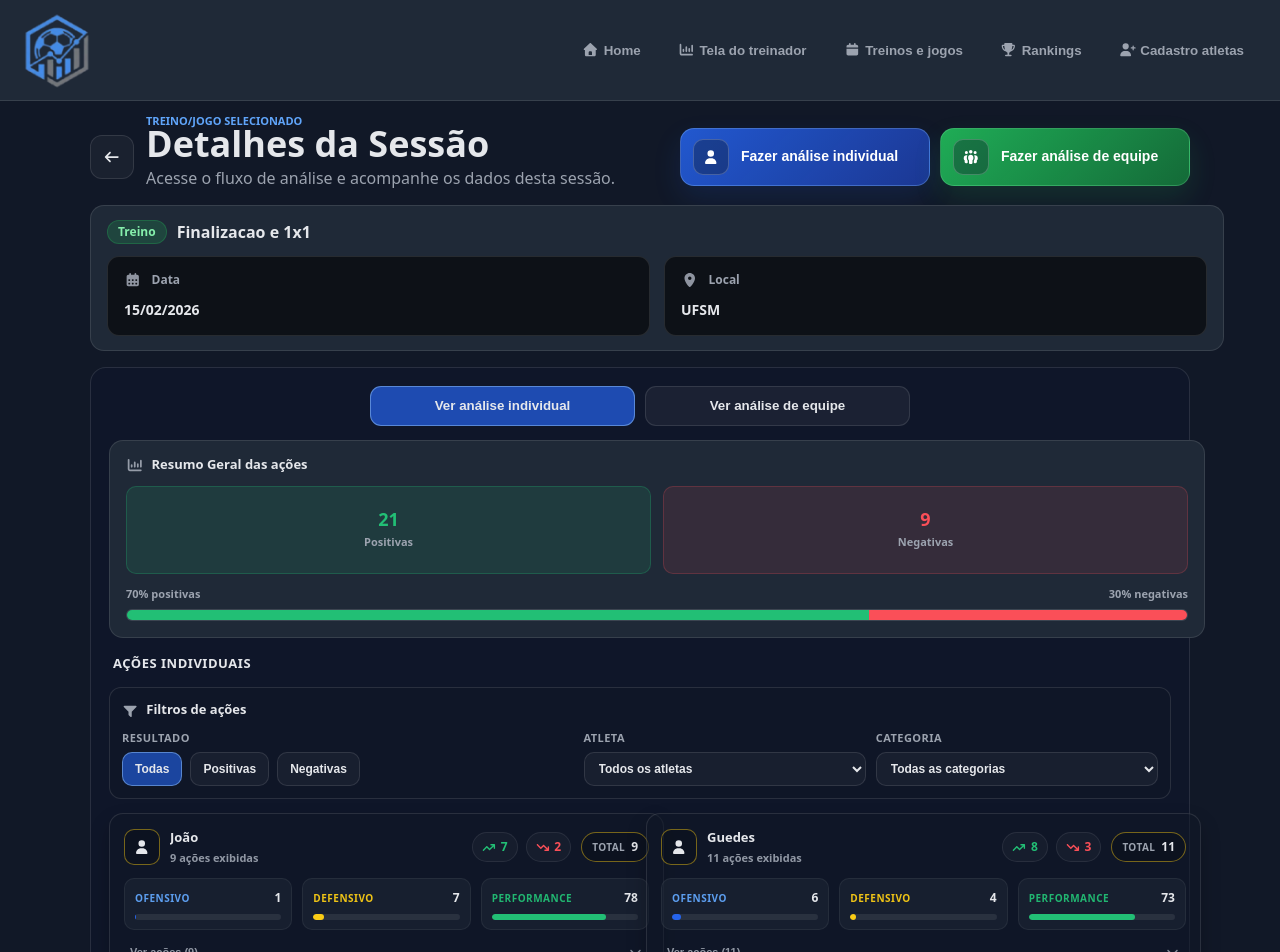
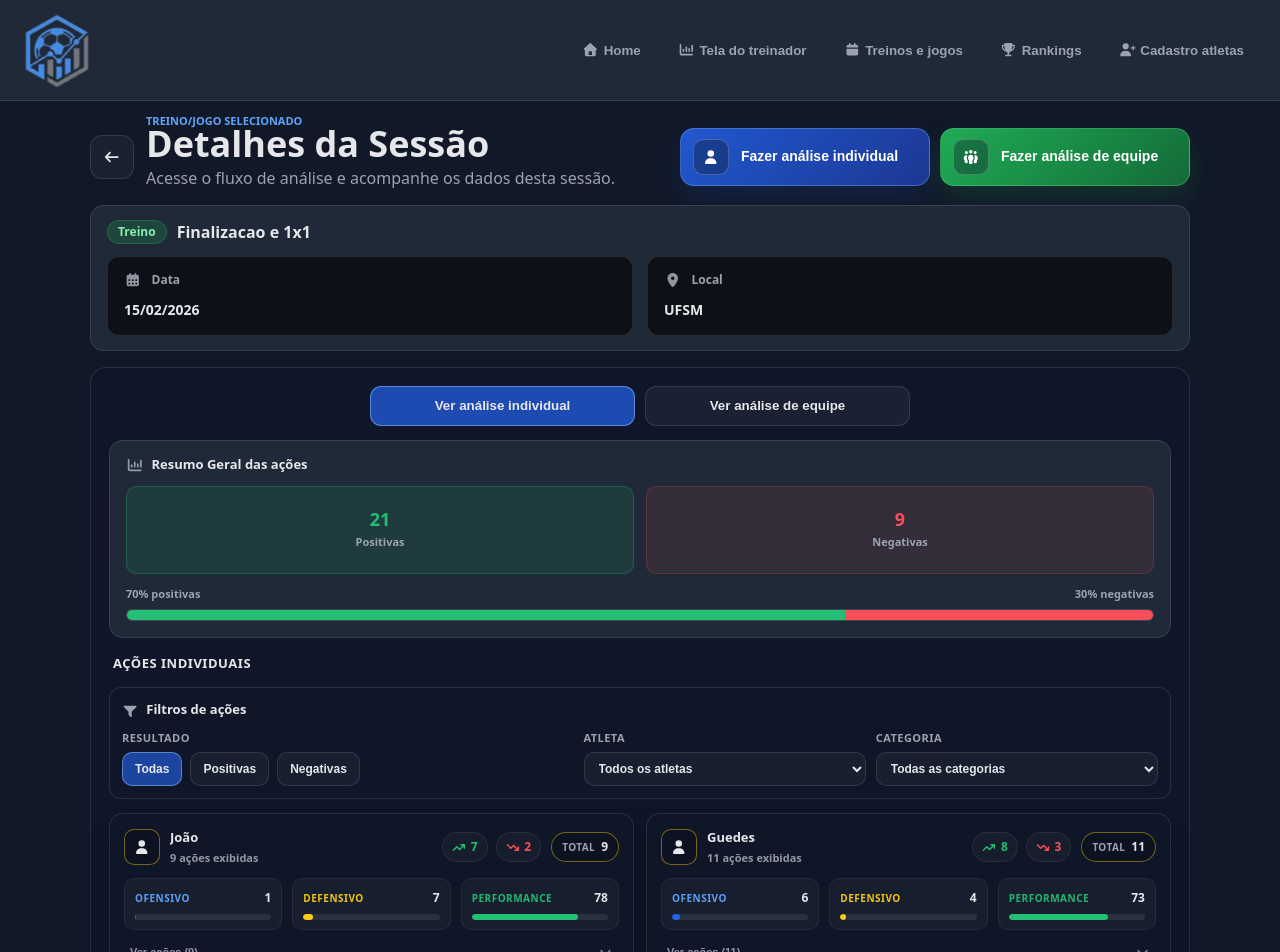
Before and after one commit to diogodls/player, a React (Vite) app: page /sessions/1 in a window 1280 px wide. Shown: the top 952 px of the page. Built offline with nearby package versions, Linux system fonts and the light colour scheme; data requests are answered from the project's data file.

Commit message:
fix(#36): corrige erros de layout

```diff
--- a/src/components/CoachDashboard/AverageTeamCard/AverageTeamCard.module.scss
+++ b/src/components/CoachDashboard/AverageTeamCard/AverageTeamCard.module.scss
@@ -3,6 +3,8 @@
   gap: 20px;
 
   .card {
+    box-sizing: border-box;
+    min-width: 0;
     width: 100%;
     padding: 20px;
     border-radius: var(--border-radius);
--- a/src/components/CoachDashboard/PlayerComparison/PlayerComparison.module.scss
+++ b/src/components/CoachDashboard/PlayerComparison/PlayerComparison.module.scss
@@ -38,13 +38,12 @@
 
   .players {
     display: flex;
-    flex-wrap: wrap;
     gap: 10px;
     min-width: 0;
 
     .player {
       box-sizing: border-box;
-      flex: 1 1 calc(50% - 5px);
+      flex: 1 1 0;
       min-width: 0;
       display: flex;
       flex-direction: column;
@@ -107,12 +106,4 @@
       color: #4B5563;
     }
   }
-
-  @media (max-width: 640px) {
-    .players {
-      .player {
-        flex-basis: 100%;
-      }
-    }
-  }
 }
--- a/src/components/IndivididualAnalysis/ActionsModal/ActionsModal.module.scss
+++ b/src/components/IndivididualAnalysis/ActionsModal/ActionsModal.module.scss
@@ -1,15 +1,13 @@
 .modalOverlay {
   position: fixed;
-  height: 100vh;
-  width: 100vw;
+  inset: 0;
   background-color: #00000090;
   z-index: 5;
-  top: 0;
-  left: 0;
 
   .content {
+    box-sizing: border-box;
     position: absolute;
-    width: 70vw;
+    width: min(70vw, 100%);
     top: 50%;
     left: 50%;
     transform: translate(-50%, -50%);
--- a/src/components/SessionDetails/SessionActionCard/SessionActionCard.module.scss
+++ b/src/components/SessionDetails/SessionActionCard/SessionActionCard.module.scss
@@ -1,4 +1,6 @@
 .card {
+  box-sizing: border-box;
+  min-width: 0;
   width: 100%;
   background: rgba(17, 24, 39, 0.55);
   border: 1px solid var(--border-20);
--- a/src/components/SessionDetails/SessionSummary/SessionSummary.module.scss
+++ b/src/components/SessionDetails/SessionSummary/SessionSummary.module.scss
@@ -1,4 +1,6 @@
 .wrapper {
+  box-sizing: border-box;
+  min-width: 0;
   width: 100%;
   background: var(--surface);
   border: 1px solid var(--border-20);
@@ -27,12 +29,13 @@
 
   .cards {
     display: grid;
-    grid-template-columns: repeat(2, 1fr);
+    grid-template-columns: repeat(2, minmax(0, 1fr));
     gap: 12px;
     margin-bottom: 12px;
   }
 
   .card {
+    min-width: 0;
     border-radius: 10px;
     padding: 12px 10px;
     border: 1px solid var(--border-20);
--- a/src/components/SessionsList/DeleteSessionModal/DeleteSessionModal.module.scss
+++ b/src/components/SessionsList/DeleteSessionModal/DeleteSessionModal.module.scss
@@ -1,10 +1,7 @@
 .overlay {
+  box-sizing: border-box;
   position: fixed;
-  top: 0;
-  right: 0;
-  bottom: 0;
-  left: 0;
-  width: 100vw;
+  inset: 0;
   height: 100dvh;
   margin: 0 !important;
   z-index: 9999;
@@ -16,6 +13,7 @@
   backdrop-filter: blur(4px);
 
   .modal {
+    box-sizing: border-box;
     width: 460px;
     max-width: 100%;
     border-radius: 20px;
--- a/src/components/SessionsList/SessionCard/SessionCard.module.scss
+++ b/src/components/SessionsList/SessionCard/SessionCard.module.scss
@@ -1,4 +1,6 @@
 .card {
+  box-sizing: border-box;
+  min-width: 0;
   width: 100%;
   background: var(--bg-dark);
   border-radius: 14px;
@@ -13,6 +15,7 @@
   }
 
   .openArea {
+    box-sizing: border-box;
     width: 100%;
     border: none;
     background: transparent;
--- a/src/components/elements/PlayerRadarChart/PlayerRadarChart.module.scss
+++ b/src/components/elements/PlayerRadarChart/PlayerRadarChart.module.scss
@@ -1,4 +1,6 @@
 .graph {
+  box-sizing: border-box;
+  min-width: 0;
   width: 100%;
   background: var(--bg-dark);
   padding: 15px;
@@ -22,6 +24,7 @@
     display: flex;
     flex-direction: column;
     width: 100%;
+    min-width: 0;
     gap: 10px;
 
     .graphButtons {
--- a/src/components/elements/SessionDetails/SessionDetails.module.scss
+++ b/src/components/elements/SessionDetails/SessionDetails.module.scss
@@ -1,4 +1,6 @@
 .wrapper {
+  box-sizing: border-box;
+  min-width: 0;
   width: 100%;
   max-width: 100%;
   padding: 14px 16px;
@@ -55,6 +57,7 @@
   }
 
   .infoCard {
+    min-width: 0;
     padding: 14px 16px;
     border-radius: 12px;
     background: var(--secondary-bg-dark);
```
